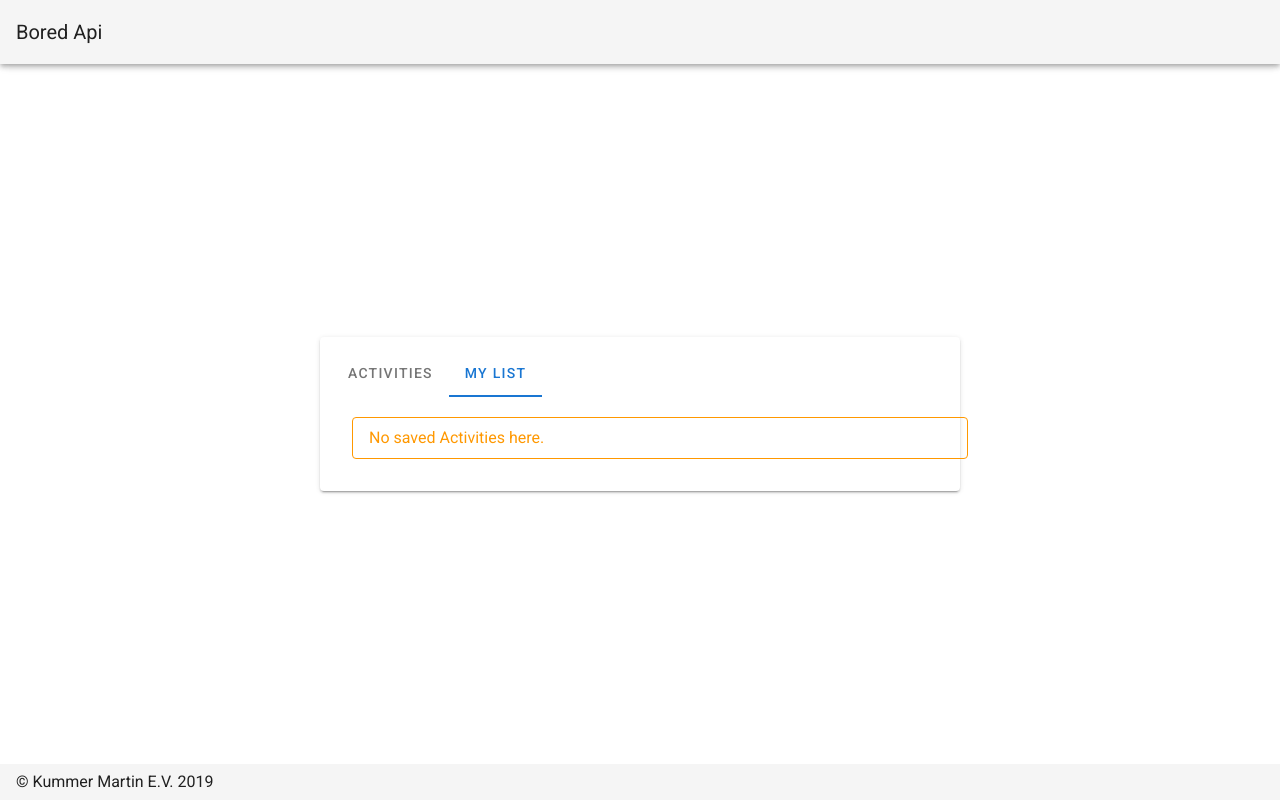
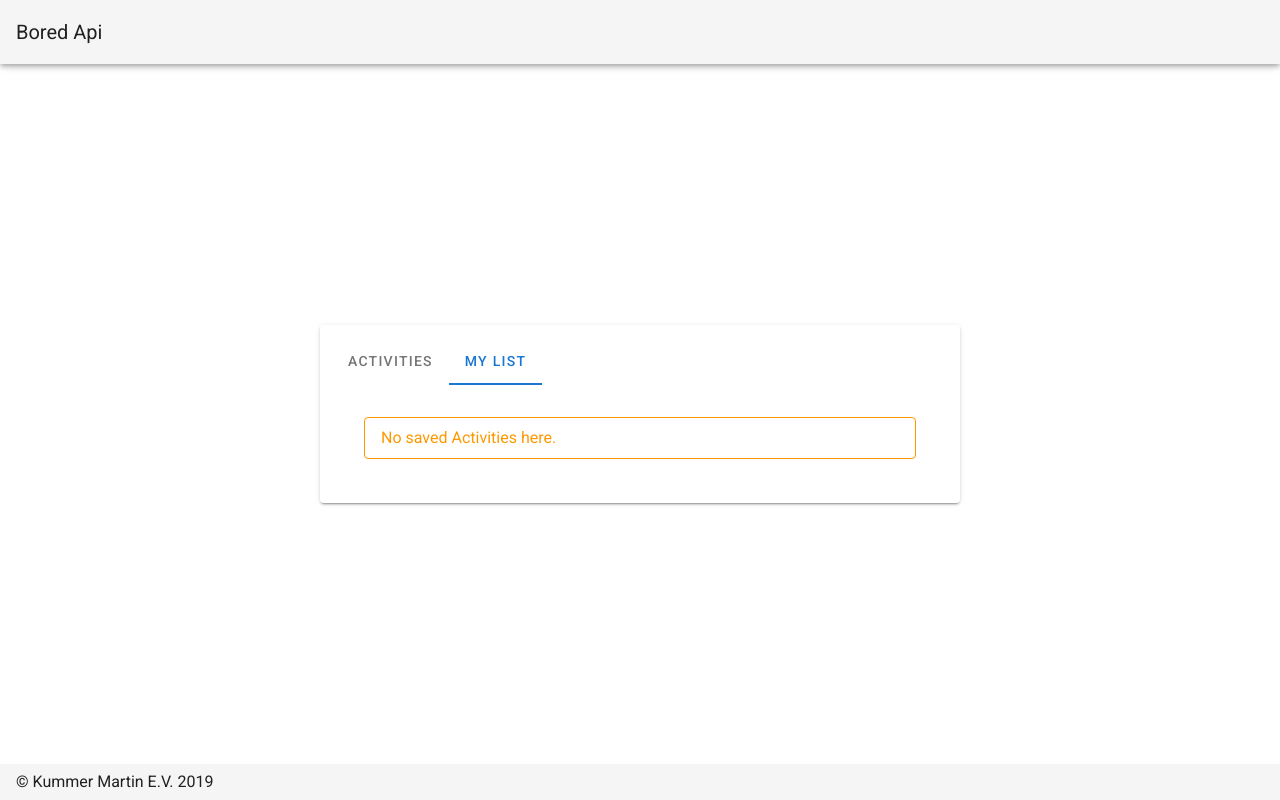
Before and after one commit to kmartin2330/sr-demo, a Vue app: page /list in a window 1280 px wide. Built offline with nearby package versions, Linux system fonts and the light colour scheme.

Commit message:
fix list layout 'empty' notification

```diff
--- a/src/views/list.vue
+++ b/src/views/list.vue
@@ -1,6 +1,8 @@
 <template>
-	<div>
-		<v-simple-table v-if="myActivities.length">
+<v-container>
+		<v-row>
+			<v-col cols="12">
+				<v-simple-table class="mb-5" v-if="myActivities.length">
 					<template v-slot:default>
 						<thead>
 						<tr>
@@ -28,9 +30,18 @@
 						</tbody>
 					</template>
 				</v-simple-table>
-		<v-alert v-else class="ma-5" outlined width="100%" color="orange" dense>No saved Activities here.</v-alert>
+
+				<v-container v-else>
+					<v-row>
+						<v-alert class="ma-5" outlined width="100%" color="orange" dense>No saved Activities here.</v-alert>
+					</v-row>
+				</v-container>
+
 				<v-btn v-show="myActivities.length > 0" block color="red white--text" @click="clearMyActivities()">Clear All</v-btn>
-	</div>
+			</v-col>
+		</v-row>
+</v-container>
+
 </template>
 
 <script>
```
Lines whose indentation alone changed are shown as unchanged.
